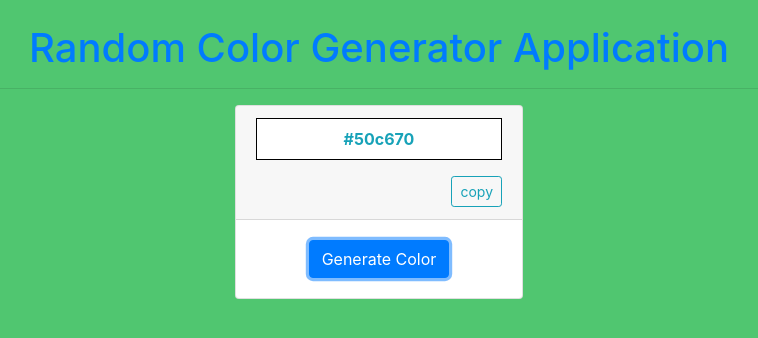
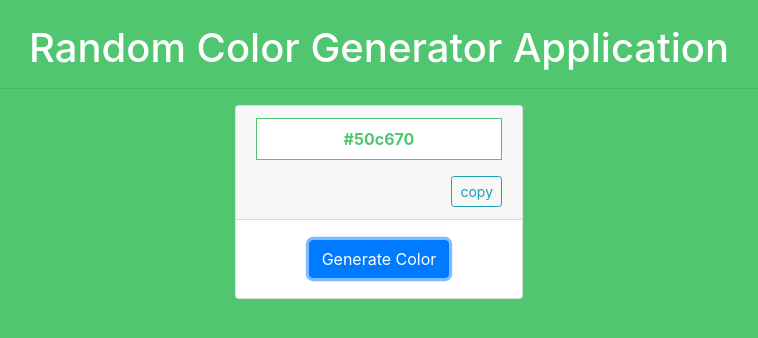
Before and after one commit to hijal/100-days-of-javascript, a plain HTML site: page 02-random-color-generator-app/index.html in a window 1280 px wide. Both pictures are taken after a click on the button "Generate Color". Shown: the whole page, without its empty margins (261-1019 px from the left). Drawn offline with nearby package versions, Linux system fonts and the light colour scheme.

Commit message:
random generator color app change little

```diff
--- a/02-random-color-generator-app/app.js
+++ b/02-random-color-generator-app/app.js
@@ -31,7 +31,10 @@ $(document).ready(function () {
       color += character;
     }
     generatedColor.textContent = color;
+    generatedColor.style.color = color;
+    generatedColor.style.border = `1px solid ${color}`;
 
+    $('.app-header').css('color', 'white');
     $('body').css('background', color);
   }
 
--- a/02-random-color-generator-app/index.html
+++ b/02-random-color-generator-app/index.html
@@ -18,7 +18,7 @@
   </head>
   <body>
     <div class="container text-center text-primary mt-4">
-      <h1>Random Color Generator Application</h1>
+      <h1 class="app-header">Random Color Generator Application</h1>
       <hr />
     </div>
 
```
